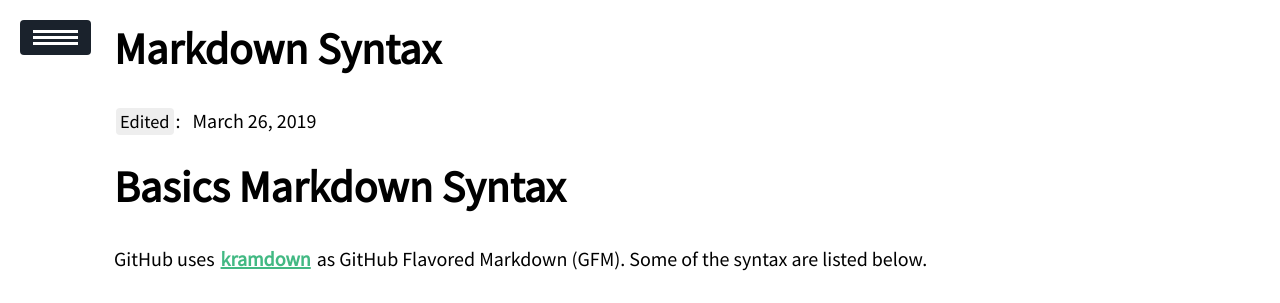
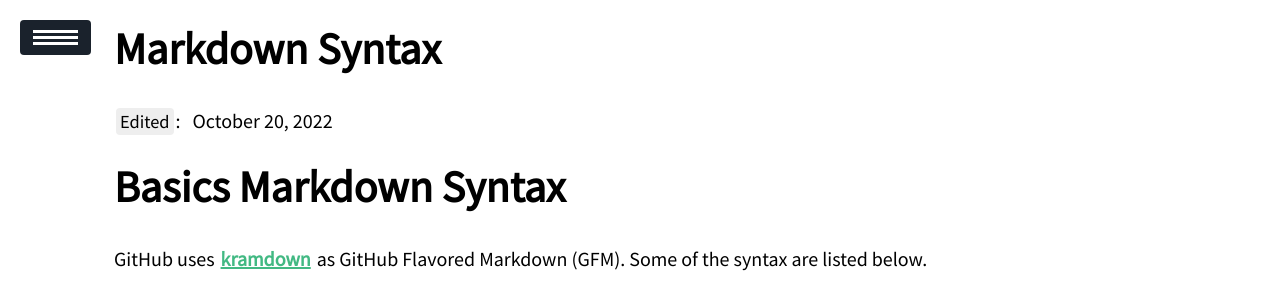
Before and after one commit to ssskz/ssskz.github.io, a Jekyll site: the page built from info/markdown-syntax.md, in a window 1280 px wide and 900 px high. Shown: the top 303 px of the window. Built offline with Jekyll 4.4.1, drawn with Linux system fonts in a browser that asks for light colours; nearby versions of some CDN libraries; formulas are drawn with MathJax 3.

Commit message:
Update markdown-syntax.md

```diff
--- a/info/markdown-syntax.md
+++ b/info/markdown-syntax.md
@@ -1,7 +1,7 @@
 ---
 layout: info
 title: Markdown Syntax
-edit: 2019-03-26
+edit: 2022-10-20
 mathjax: true
 mermaid: true
 highlight: true
```
